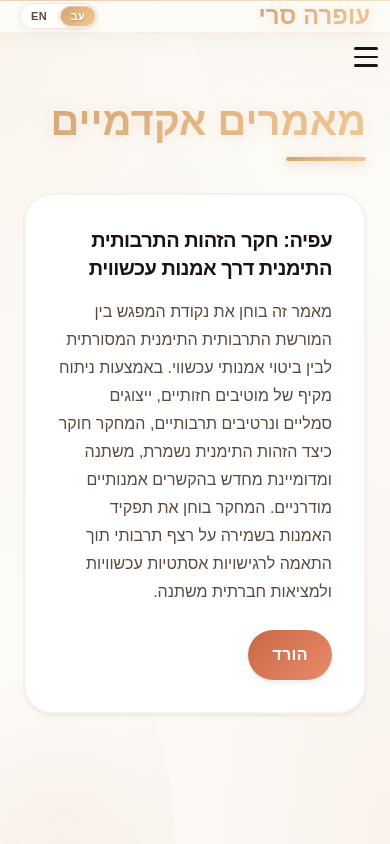
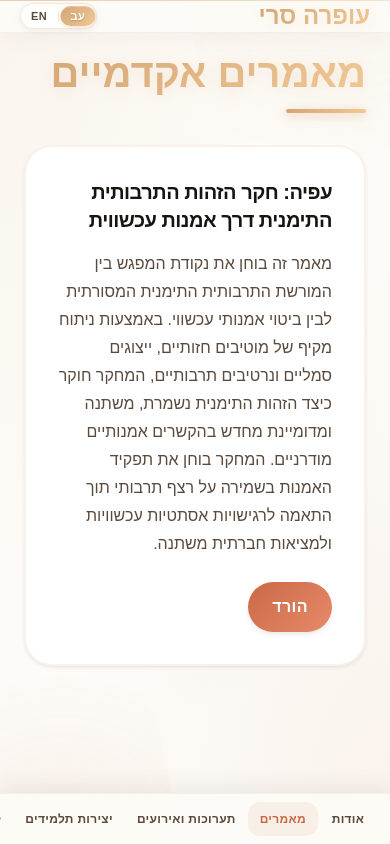
Before and after one commit to Ehudaviv/Ofra-CV-Site, a React (Vite) app: page /articles in a window 390 px wide. Built offline with nearby package versions, Linux system fonts and the light colour scheme.

Commit message:
Add mobile bottom navigation and swipe gestures for page navigation

```diff
--- a/src/App.scss
+++ b/src/App.scss
@@ -213,11 +213,11 @@
   min-height: calc(100vh - 200px);
 
   @media (max-width: $breakpoint-tablet) {
-    padding: $spacing-4 0;
+    padding: $spacing-4 0 calc($spacing-20 + env(safe-area-inset-bottom)); // Extra padding for bottom nav
   }
 
   @media (max-width: $breakpoint-mobile) {
-    padding: $spacing-3 0;
+    padding: $spacing-3 0 calc($spacing-20 + env(safe-area-inset-bottom)); // Extra padding for bottom nav
   }
 }
 
--- a/src/App.tsx
+++ b/src/App.tsx
@@ -1,5 +1,5 @@
 import { useState, useEffect } from 'react';
-import { BrowserRouter, Routes, Route, useLocation } from 'react-router-dom';
+import { BrowserRouter, Routes, Route, useLocation, useNavigate } from 'react-router-dom';
 import { AnimatePresence } from 'framer-motion';
 import './App.scss';
 import { LanguageSwitcher } from './components/LanguageSwitcher';
@@ -16,6 +16,15 @@ function AppContent() {
   const i18nService = getI18nService();
   const [language, setLanguage] = useState(i18nService.getLanguage());
   const location = useLocation();
+  const navigate = useNavigate();
+  const [touchStart, setTouchStart] = useState<number | null>(null);
+  const [touchEnd, setTouchEnd] = useState<number | null>(null);
+
+  // Navigation items for swipe navigation
+  const navigationPaths = ['/', '/articles', '/exhibitions', '/student-artwork', '/links'];
+
+  // Minimum swipe distance (in px)
+  const minSwipeDistance = 50;
 
   useEffect(() => {
     // Subscribe to language changes
@@ -50,8 +59,45 @@ function AppContent() {
     return 'section-about';
   };
 
+  // Touch handlers for swipe navigation
+  const onTouchStart = (e: React.TouchEvent) => {
+    setTouchEnd(null);
+    setTouchStart(e.targetTouches[0].clientX);
+  };
+
+  const onTouchMove = (e: React.TouchEvent) => {
+    setTouchEnd(e.targetTouches[0].clientX);
+  };
+
+  const onTouchEnd = () => {
+    if (!touchStart || !touchEnd) return;
+
+    const distance = touchStart - touchEnd;
+    const isLeftSwipe = distance > minSwipeDistance;
+    const isRightSwipe = distance < -minSwipeDistance;
+
+    const currentIndex = navigationPaths.indexOf(location.pathname);
+
+    if (isLeftSwipe && currentIndex < navigationPaths.length - 1) {
+      // Swipe left - go to next page
+      navigate(navigationPaths[currentIndex + 1]);
+    }
+
+    if (isRightSwipe && currentIndex > 0) {
+      // Swipe right - go to previous page
+      navigate(navigationPaths[currentIndex - 1]);
+    }
+  };
+
   return (
-    <div className={`app ${getSectionClass()}`} dir={direction} data-language={language}>
+    <div
+      className={`app ${getSectionClass()}`}
+      dir={direction}
+      data-language={language}
+      onTouchStart={onTouchStart}
+      onTouchMove={onTouchMove}
+      onTouchEnd={onTouchEnd}
+    >
       <header className="app-header">
         <LanguageSwitcher />
         <h1>{i18nService.translate('header.title')}</h1>
--- a/src/components/Navigation.module.scss
+++ b/src/components/Navigation.module.scss
@@ -16,62 +16,11 @@
 // ============================================
 
 .mobileMenuButton {
-  display: none;
-  flex-direction: column;
-  justify-content: center;
-  align-items: center;
-  gap: 6px;
-  width: 48px;
-  height: 48px;
-  padding: $spacing-2;
-  background: transparent;
-  border: 2px solid transparent;
-  border-radius: $border-radius-md;
-  cursor: pointer;
-  z-index: $z-index-dropdown + 1;
-  transition: all $transition-base;
-
-  @media (max-width: $breakpoint-tablet) {
-    display: flex;
-  }
-
-  &:hover {
-    background: rgba(212, 165, 116, 0.08);
-    border-color: rgba(212, 165, 116, 0.2);
-  }
-
-  &:focus {
-    outline: none;
-    border-color: $color-accent;
-    box-shadow: 0 0 0 3px rgba(212, 165, 116, 0.2);
-  }
-
-  &.open {
-    background: rgba(212, 165, 116, 0.12);
-  }
+  display: none; // Hidden - using bottom nav instead
 }
 
 .hamburgerLine {
-  width: 24px;
-  height: 2.5px;
-  background: $color-text;
-  border-radius: $border-radius-full;
-  transition: all $transition-base $ease-bounce;
-
-  .mobileMenuButton.open &:nth-child(1) {
-    transform: rotate(45deg) translate(7px, 7px);
-    background: $color-primary;
-  }
-
-  .mobileMenuButton.open &:nth-child(2) {
-    opacity: 0;
-    transform: scale(0);
-  }
-
-  .mobileMenuButton.open &:nth-child(3) {
-    transform: rotate(-45deg) translate(7px, -7px);
-    background: $color-primary;
-  }
+  display: none; // Hidden - using bottom nav instead
 }
 
 // ============================================
@@ -88,37 +37,21 @@
   align-items: center;
 
   @media (max-width: $breakpoint-tablet) {
-    display: none;
-    flex-direction: column;
-    position: absolute;
-    top: calc(100% + $spacing-4);
-    left: $spacing-4;
-    right: $spacing-4;
-    background: $color-background-light;
+    // Mobile: Fixed bottom navigation
+    position: fixed;
+    bottom: 0;
+    left: 0;
+    right: 0;
+    z-index: $z-index-sticky;
+    flex-direction: row;
+    justify-content: space-around;
+    gap: 0;
+    padding: $spacing-2 $spacing-3 calc($spacing-2 + env(safe-area-inset-bottom));
+    background: $color-background-overlay;
     backdrop-filter: blur(20px) saturate(180%);
     -webkit-backdrop-filter: blur(20px) saturate(180%);
-    border: 1px solid rgba(212, 165, 116, 0.15);
-    border-radius: $border-radius-xl;
-    box-shadow: $shadow-xl;
-    padding: $spacing-4;
-    gap: $spacing-2;
-    z-index: $z-index-dropdown;
-    animation: slideDown $transition-base $ease-out;
-
-    &.mobileOpen {
-      display: flex;
-    }
-  }
-}
-
-@keyframes slideDown {
-  from {
-    opacity: 0;
-    transform: translateY(-10px);
-  }
-  to {
-    opacity: 1;
-    transform: translateY(0);
+    border-top: 1px solid rgba(212, 165, 116, 0.15);
+    box-shadow: 0 -4px 24px rgba(26, 20, 16, 0.08);
   }
 }
 
@@ -185,20 +118,31 @@
       opacity: 1;
       transform: scaleX(1);
     }
-
-    @media (max-width: $breakpoint-tablet) {
-      background: $color-primary-gradient;
-      color: white;
-      font-weight: $font-weight-semibold;
-      box-shadow: $shadow-primary;
-    }
   }
 
   @media (max-width: $breakpoint-tablet) {
-    width: 100%;
-    text-align: center;
-    padding: $spacing-4 $spacing-6;
-    font-size: $font-size-lg;
+    // Mobile bottom nav: compact vertical layout
+    display: flex;
+    flex-direction: column;
+    align-items: center;
+    justify-content: center;
+    gap: $spacing-1;
+    padding: $spacing-2 $spacing-3;
+    font-size: $font-size-xs;
+    font-weight: $font-weight-medium;
+    min-width: 60px;
+    border-radius: $border-radius-md;
+
+    &.active {
+      color: $color-primary;
+      background: rgba(212, 165, 116, 0.12);
+      font-weight: $font-weight-bold;
+    }
+
+    &:hover {
+      transform: none;
+      background: rgba(212, 165, 116, 0.08);
+    }
   }
 }
 
--- a/src/components/Navigation.tsx
+++ b/src/components/Navigation.tsx
@@ -36,7 +36,6 @@ const navigationItems: NavigationItem[] = [
 export const Navigation: React.FC<NavigationProps> = ({ className }) => {
   const i18nService = getI18nService();
   const [language, setLanguage] = useState(i18nService.getLanguage());
-  const [isMobileMenuOpen, setIsMobileMenuOpen] = useState(false);
   const location = useLocation();
   const { setDirection } = useNavigation();
   const [currentIndex, setCurrentIndex] = useState(0);
@@ -62,11 +61,6 @@ export const Navigation: React.FC<NavigationProps> = ({ className }) => {
     }
   }, [location.pathname]);
 
-  // Close mobile menu when route changes
-  useEffect(() => {
-    setIsMobileMenuOpen(false);
-  }, [location]);
-
   const handleNavClick = (item: NavigationItem) => {
     // Determine direction based on index comparison
     if (item.index > currentIndex) {
@@ -76,27 +70,10 @@ export const Navigation: React.FC<NavigationProps> = ({ className }) => {
     }
   };
 
-  const toggleMobileMenu = () => {
-    setIsMobileMenuOpen(!isMobileMenuOpen);
-  };
-
   return (
     <nav className={`${styles.navigation} ${className || ''}`} role="navigation" aria-label="Main navigation">
-      {/* Mobile hamburger button */}
-      <button
-        className={`${styles.mobileMenuButton} ${isMobileMenuOpen ? styles.open : ''}`}
-        onClick={toggleMobileMenu}
-        aria-label={isMobileMenuOpen ? 'Close menu' : 'Open menu'}
-        aria-expanded={isMobileMenuOpen}
-        type="button"
-      >
-        <span className={styles.hamburgerLine}></span>
-        <span className={styles.hamburgerLine}></span>
-        <span className={styles.hamburgerLine}></span>
-      </button>
-
       {/* Navigation links */}
-      <ul className={`${styles.navList} ${isMobileMenuOpen ? styles.mobileOpen : ''}`}>
+      <ul className={styles.navList}>
         {navigationItems.map((item) => (
           <li key={item.id} className={styles.navItem}>
             <NavLink
```
